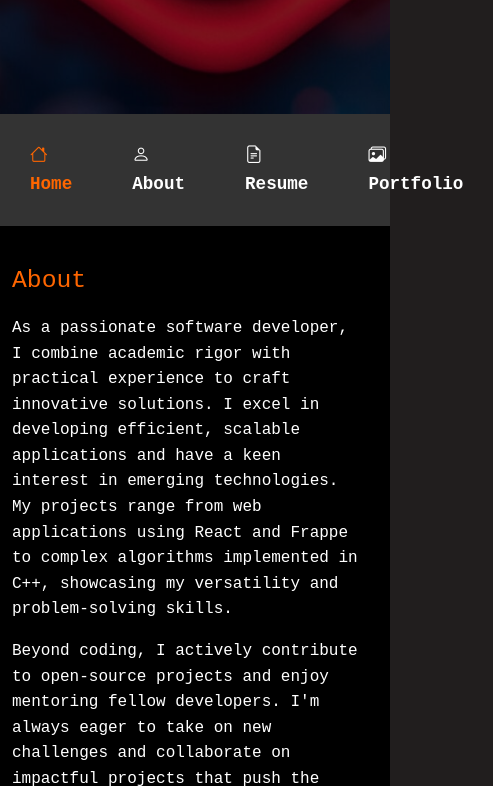
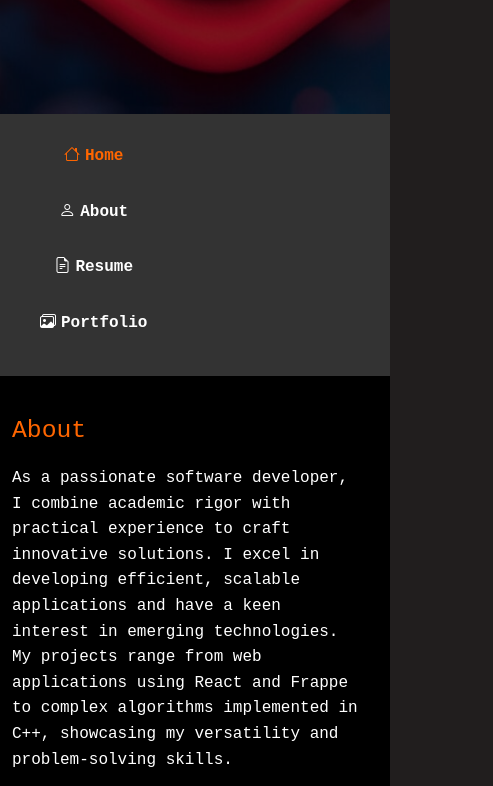
Before and after one commit to EnockMagara/my-portfolio, a plain HTML site: page index.html in a window 390 px wide. Shown: the part 820-1606 px from the top of the page, 493 px wide, since content can reach past the window. Drawn offline with nearby package versions, Linux system fonts and the light colour scheme.

Commit message:
Added media queries

```diff
--- a/assets/css/style.css
+++ b/assets/css/style.css
@@ -798,3 +798,30 @@ animation: bounce 5s infinite;
 .tech-icon:hover {
 animation: bounce 1s infinite;
 }
+
+/* Media query for mobile devices */
+@media (max-width: 768px) {
+  .navbar {
+    /* Adjust the font size for smaller screens */
+    font-size: 14px;
+    /* Reduce padding to make the navbar more compact */
+    padding: 10px;
+  }
+
+  .navbar ul {
+    /* Stack the navbar items vertically */
+    flex-direction: column;
+    /* Center the items */
+    align-items: center;
+  }
+
+  .navbar li {
+    /* Add some margin between items */
+    margin-bottom: 10px;
+  }
+
+  .nav-link {
+    /* Adjust the size of the icons */
+    font-size: 16px;
+  }
+}
```
